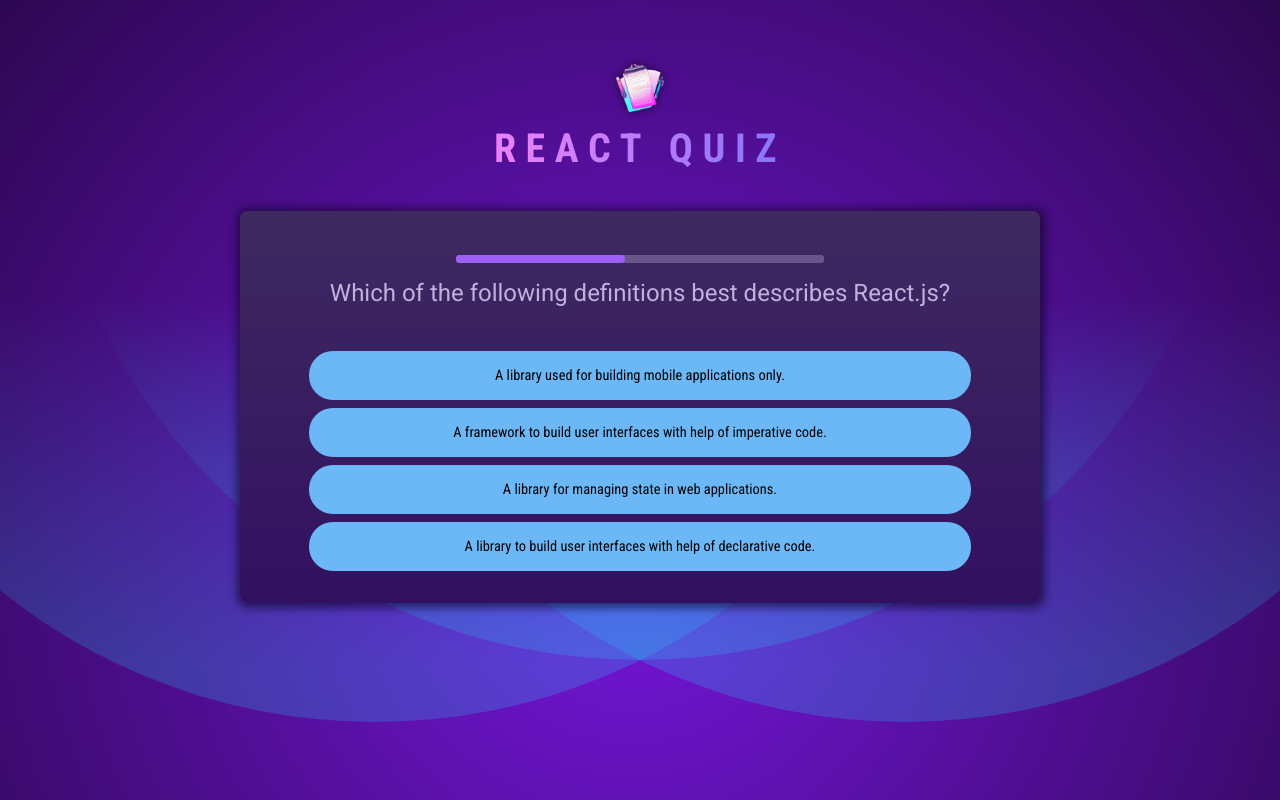
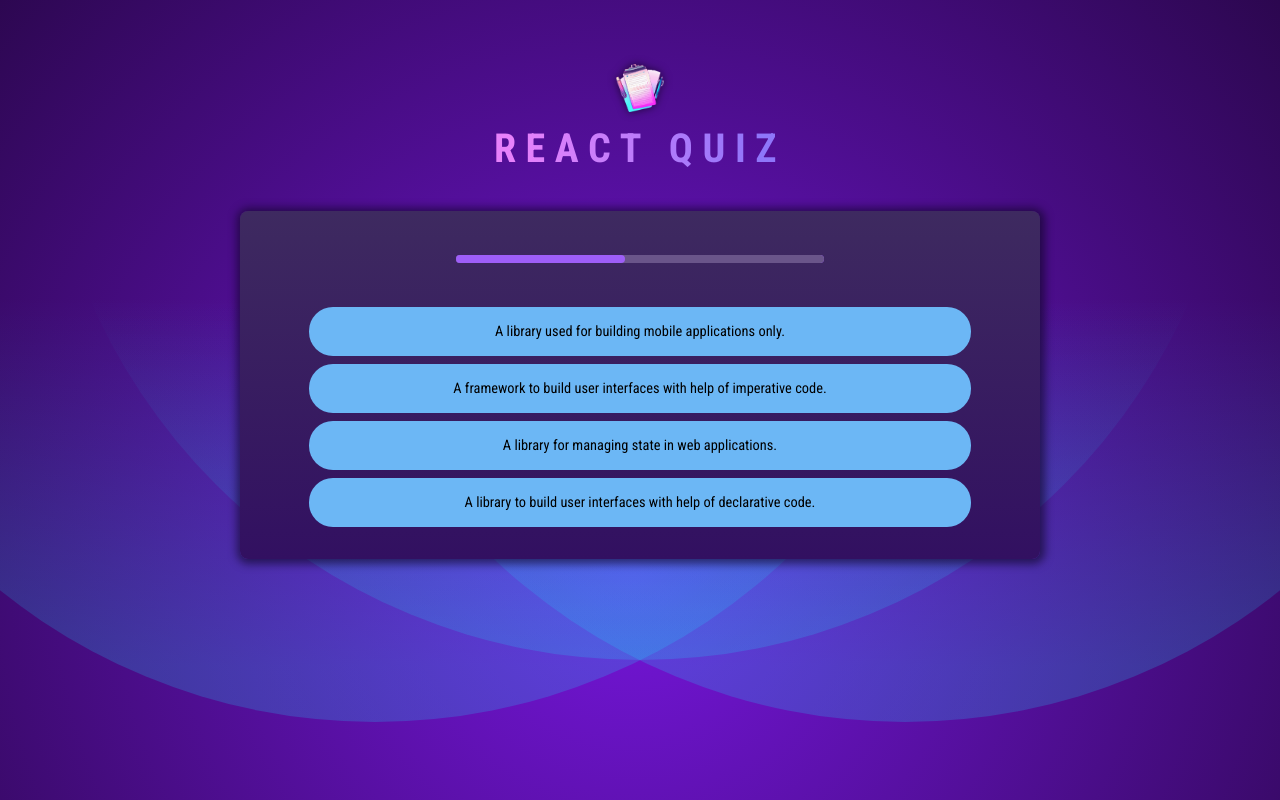
Before and after one commit to ddangmul/React-Quiz-App, a React app: page / in a window 1280 px wide. Built offline with nearby package versions, Linux system fonts and the light colour scheme; the HTML template or start-up script is replaced by a standard one.

Commit message:
컴포넌트 추가(QuestionTimer, Answers, Question)로 오류 해결

```diff
--- /dev/null
+++ b/src/components/Answers.jsx
@@ -0,0 +1,44 @@
+import { useRef } from "react";
+
+export default function Answers({
+  answers,
+  selectedAnswer,
+  answerState,
+  onSelect,
+}) {
+  const shuffledAnswers = useRef(); // 컴포넌트 재실행 시 재생성되지 않도록 참조 사용
+  // 참조값이 설정되지 않았을 경우 (최초 1회) 실행
+  if (!shuffledAnswers.current) {
+    // [답변 셔플]
+    // 위치 주의: quizIsComplete 상황이 아닐 경우(if문 퀴즈 답변 완료 시 렌더링 구문 이후)에 작성해야 로직 작동
+    shuffledAnswers.current = [...answers];
+    shuffledAnswers.current.sort(() => Math.random() - 0.5); // sort() : 새 배열 반환하지 않고 원본 배열을 수정
+  }
+
+  return (
+    <ul id="answers">
+      {shuffledAnswers.current.map((answer) => {
+        const isSelected = selectedAnswer === answer;
+        let cssClass = "";
+
+        if (answerState === "answered" && isSelected) {
+          cssClass = "selected";
+        }
+
+        if (
+          (answerState === "correct" || answerState === "wrong") &&
+          isSelected
+        ) {
+          cssClass = answerState;
+        }
+        return (
+          <li key={answer} className="answer">
+            <button onClick={() => onSelect(answer)} className={cssClass}>
+              {answer}
+            </button>
+          </li>
+        );
+      })}
+    </ul>
+  );
+}
--- /dev/null
+++ b/src/components/Question.jsx
@@ -0,0 +1,27 @@
+import QuestionTimer from "./QuestionTimer";
+import Answers from "./Answers";
+
+export default function Question({
+  questionText,
+  answers,
+  onSelectAnswer,
+  selectedAnswer,
+  answerState,
+  onSkipAnswer,
+}) {
+  return (
+    <div id="question">
+      <QuestionTimer
+        timeout={10000} // 10초
+        onTimeout={onSkipAnswer} // 시간 초과 항목은 답변을 null로 설정
+      />
+      <h2>{questionText}</h2>
+      <Answers
+        answers={answers}
+        selectedAnswer={selectedAnswer}
+        answerState={answerState}
+        onSelect={onSelectAnswer}
+      />
+    </div>
+  );
+}
--- a/src/components/Quiz.jsx
+++ b/src/components/Quiz.jsx
@@ -2,7 +2,7 @@
 
 import QUESTIONS from "../questions.js";
 import quizCompleteImg from "../assets/quiz-complete.png";
-import QuestionTimer from "./QuestionTimer.jsx";
+import Question from "./Question.jsx";
 
 export default function Quiz() {
   const [answerState, setAnswerState] = useState("");
@@ -55,51 +55,17 @@
     );
   }
 
-  // [답변 셔플]
-  // 위치 주의: quizIsComplete 상황이 아닐 경우(if문 퀴즈 답변 완료 시 렌더링 구문 이후)에 작성해야 로직 작동
-  const shuffledAnswers = [...QUESTIONS[activeQuestionIndex].answers];
-  shuffledAnswers.sort(() => Math.random() - 0.5); // sort() : 새 배열 반환하지 않고 원본 배열을 수정
-
   return (
     <div id="quiz">
-      <div id="question">
-        <QuestionTimer
-          // 키의 목적: 컴포넌트를 업데이트 (재생성)
-          // 질문이 변경될 때마다 QuestionTimer를 재생성하기 위해 key 설정
-          // 그래야 타이머가 매 질문마다 재작동함
-          key={activeQuestionIndex}
-          timeout={10000} // 10초
-          onTimeout={handleSkipAnswer} // 시간 초과 항목은 답변을 null로 설정
-        />
-        <h2>{QUESTIONS[activeQuestionIndex].text}</h2>
-        <ul id="answers">
-          {shuffledAnswers.map((answer) => {
-            const isSelected = userAnswers[userAnswers.length - 1] === answer;
-            let cssClass = "";
-
-            if (answerState === "answered" && isSelected) {
-              cssClass = "selected";
-            }
-
-            if (
-              (answerState === "correct" || answerState === "wrong") &&
-              isSelected
-            ) {
-              cssClass = answerState;
-            }
-            return (
-              <li key={answer} className="answer">
-                <button
-                  onClick={() => handleSelectAnswer(answer)}
-                  className={cssClass}
-                >
-                  {answer}
-                </button>
-              </li>
-            );
-          })}
-        </ul>
-      </div>
+      <Question
+        key={activeQuestionIndex}
+        question={QUESTIONS[activeQuestionIndex].text}
+        answers={QUESTIONS[activeQuestionIndex].answers}
+        onSelectAnswer={handleSelectAnswer}
+        answerState={answerState}
+        selectedAnswer={userAnswers[userAnswers.length - 1]}
+        onSkipAnswer={handleSkipAnswer}
+      />
     </div>
   );
 }
```
